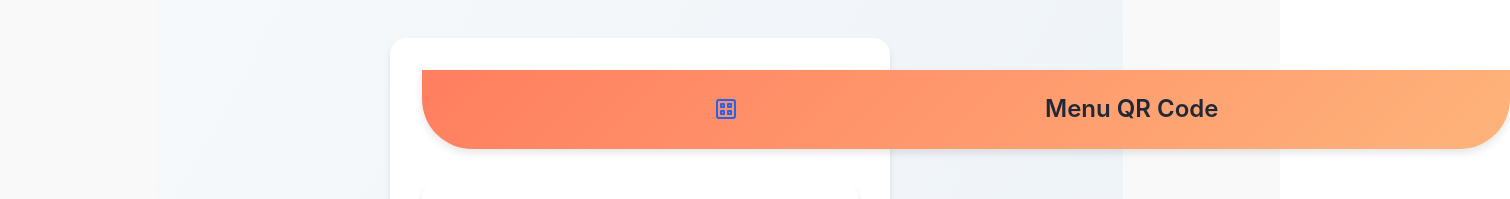
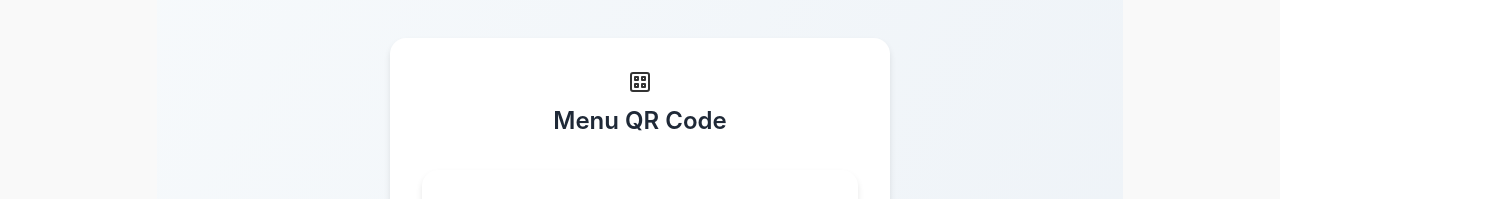
Before and after one commit to Niraj7667/delivery-frontend, a React (Vite) app: page /restaurant/dashboard in a window 1280 px wide. Shown: the part 312-511 px from the top of the page, 1510 px wide, since content can reach past the window. Built offline with nearby package versions, Linux system fonts and the light colour scheme.

Commit message:
dashboard css added

```diff
--- a/src/components/restaurantManage/qrCode.jsx
+++ b/src/components/restaurantManage/qrCode.jsx
@@ -32,7 +32,7 @@ export const QRCodeGenerator = ({ restaurantId }) => {
   return (
     <div className="qr-code-container">
       <div className="qr-code-content">
-        <div className="header">
+        <div className="headerr">
           <svg
             xmlns="http://www.w3.org/2000/svg"
             width="24"
```
